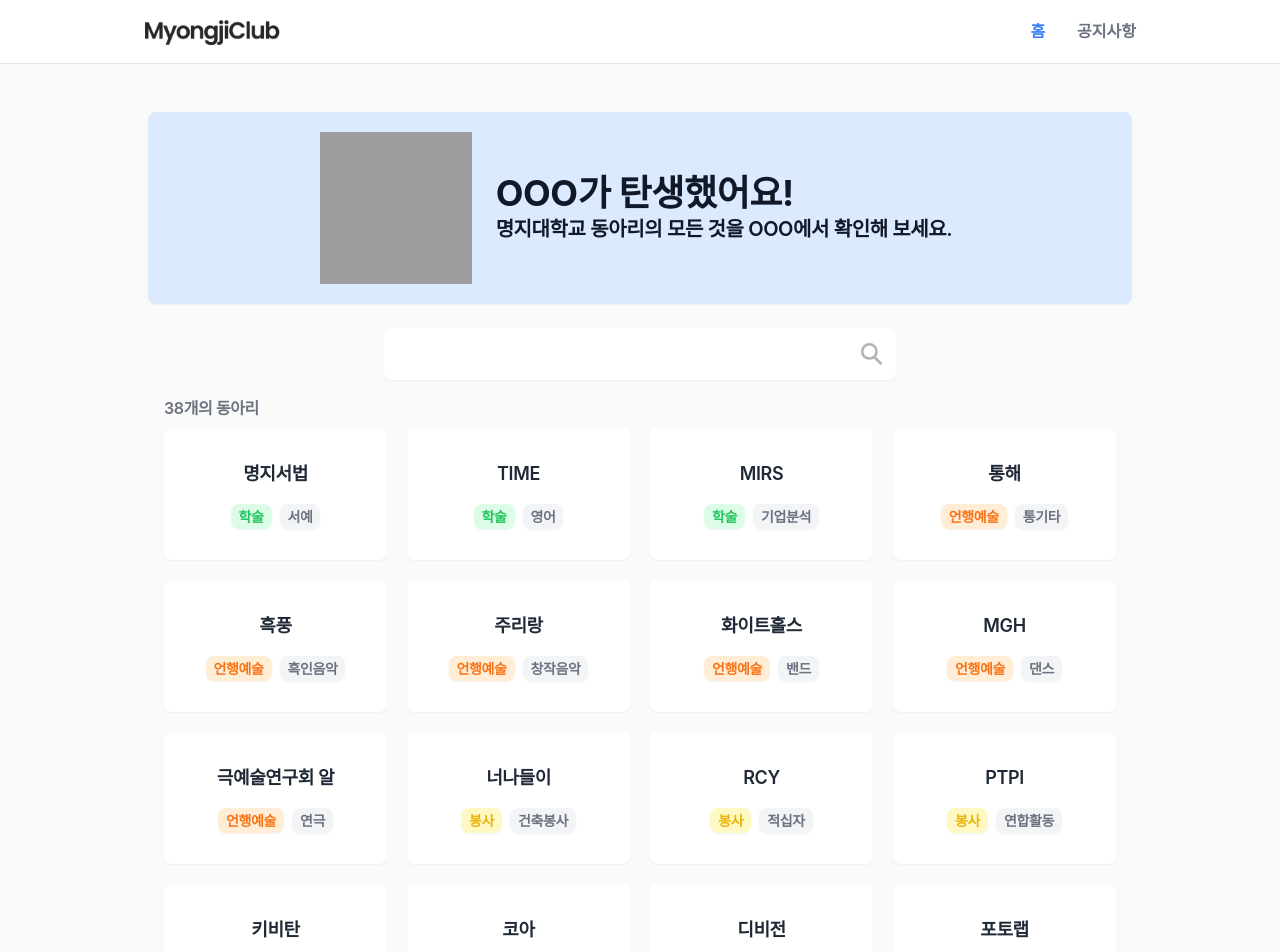
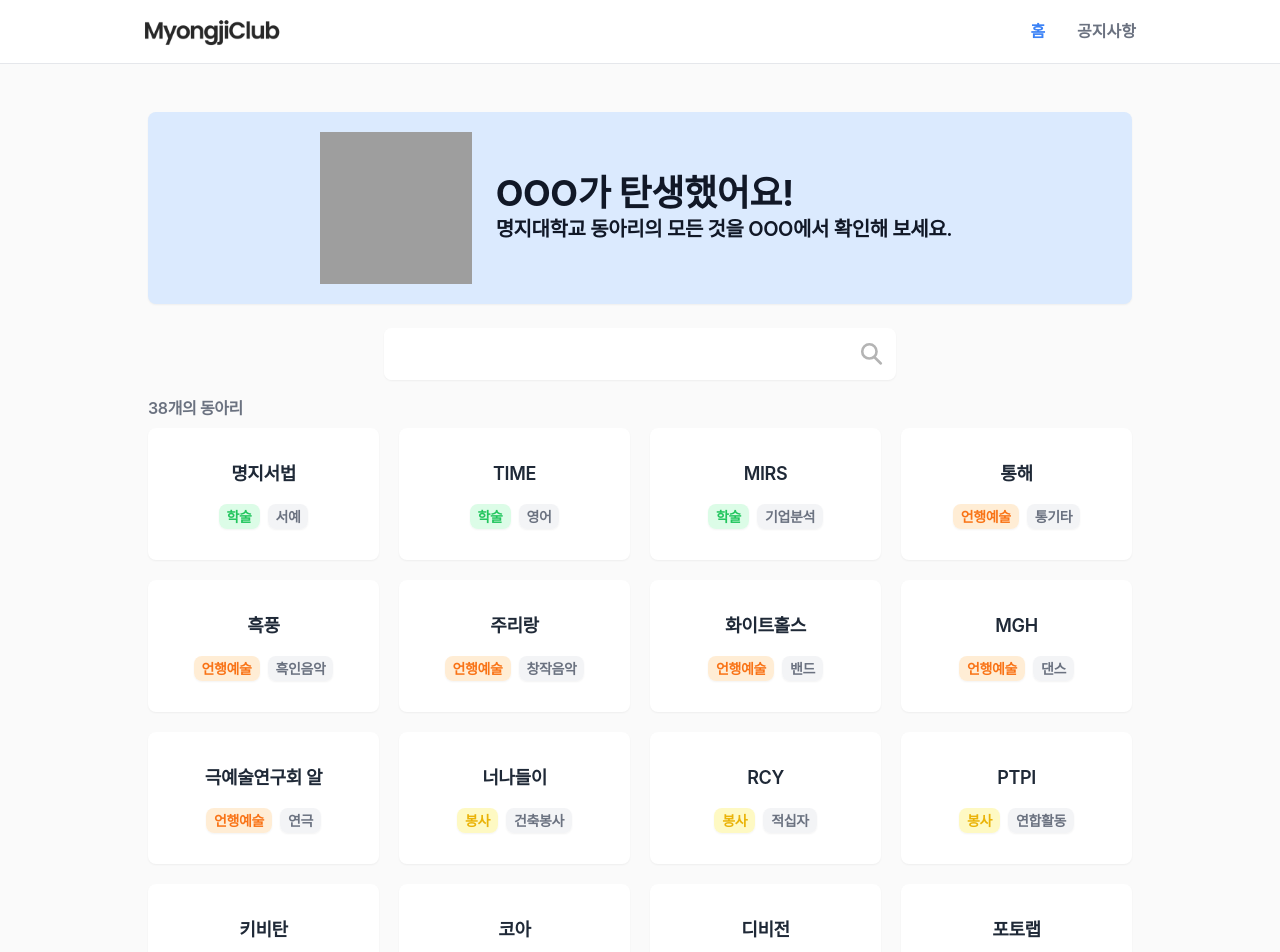
Before and after one commit to k-kbk/Myongji-Club-FE, a Next.js app: page / in a window 1280 px wide. Shown: the top 952 px of the page. Built offline with nearby package versions, Linux system fonts and the light colour scheme; grey boxes are pictures that could not be loaded; a web font is replaced by a local one.

Commit message:
design: 패딩 수정

```diff
--- a/src/pages/index.tsx
+++ b/src/pages/index.tsx
@@ -259,10 +259,10 @@ export default function Home() {
         <Banner />
         <SearchBar value={keyword} onChange={setKeyword} />
       </div>
-      <span className="mb-2 text-sm font-semibold text-gray-500 sm:px-4 md:text-base">
+      <span className="mb-2 text-sm font-semibold text-gray-500 md:text-base">
         {filtered.length}개의 동아리
       </span>
-      <ul className="mb-8 grid grid-cols-1 place-items-center gap-3 sm:grid-cols-2 sm:px-4 md:grid-cols-3 md:gap-5 lg:grid-cols-4">
+      <ul className="mb-8 grid grid-cols-1 place-items-center gap-3 sm:grid-cols-2 md:grid-cols-3 md:gap-5 lg:grid-cols-4">
         {filtered.map((item) => (
           <Club
             key={item.id}
```
